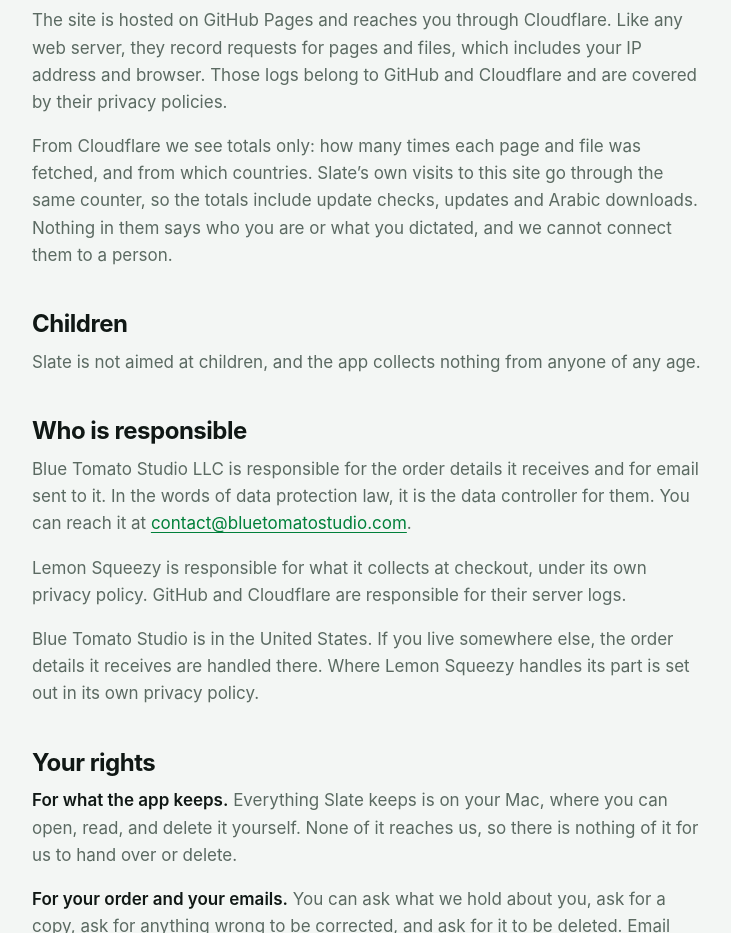
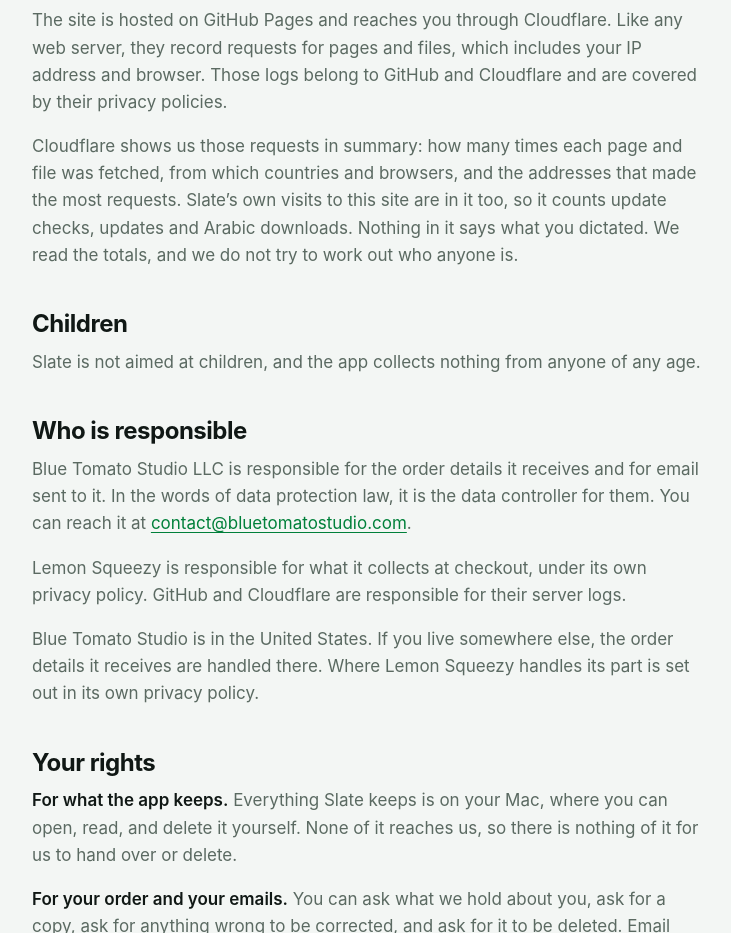
Before and after one commit to MuhammadFHossain/slate-site, a plain HTML site: page privacy.html in a window 1280 px wide. Shown: the part 5060-5993 px from the top of the page, without its empty margins (272-1003 px from the left). Drawn offline with Linux system fonts and the light colour scheme.

Commit message:
Privacy: say exactly what Cloudflare's summary shows, addresses included
Co-Authored-By: Claude Opus 5.5 <noreply@anthropic.com>

```diff
--- a/privacy.html
+++ b/privacy.html
@@ -190,11 +190,12 @@
   Like any web server, they record requests for pages and files, which
   includes your IP address and browser. Those logs belong to GitHub and
   Cloudflare and are covered by their privacy policies.</p>
-  <p>From Cloudflare we see totals only: how many times each page and file was
-  fetched, and from which countries. Slate&rsquo;s own visits to this site go
-  through the same counter, so the totals include update checks, updates and
-  Arabic downloads. Nothing in them says who you are or what you dictated,
-  and we cannot connect them to a person.</p>
+  <p>Cloudflare shows us those requests in summary: how many times each page
+  and file was fetched, from which countries and browsers, and the addresses
+  that made the most requests. Slate&rsquo;s own visits to this site are in it
+  too, so it counts update checks, updates and Arabic downloads. Nothing in it
+  says what you dictated. We read the totals, and we do not try to work out
+  who anyone is.</p>
 
   <h2>Children</h2>
   <p>Slate is not aimed at children, and the app collects nothing from anyone
```
